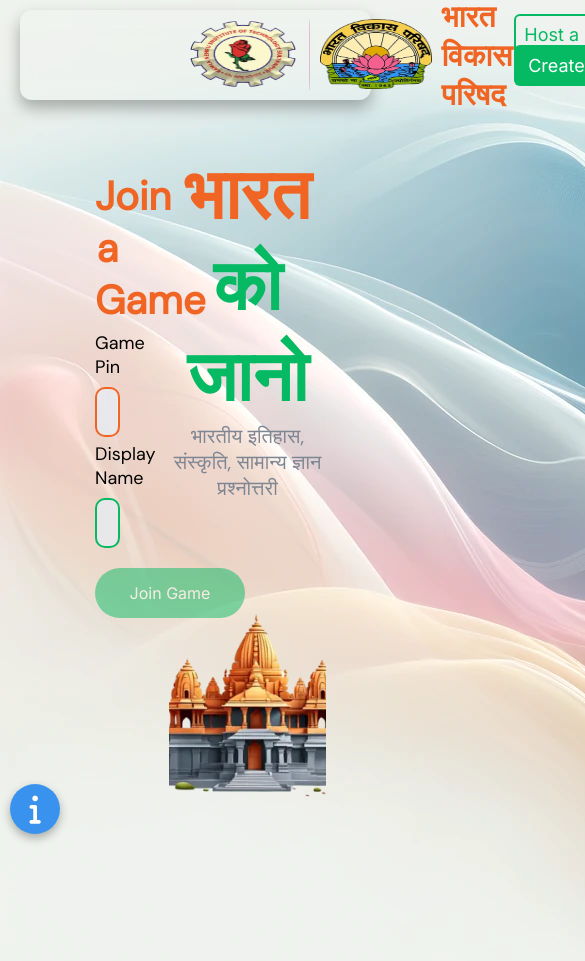
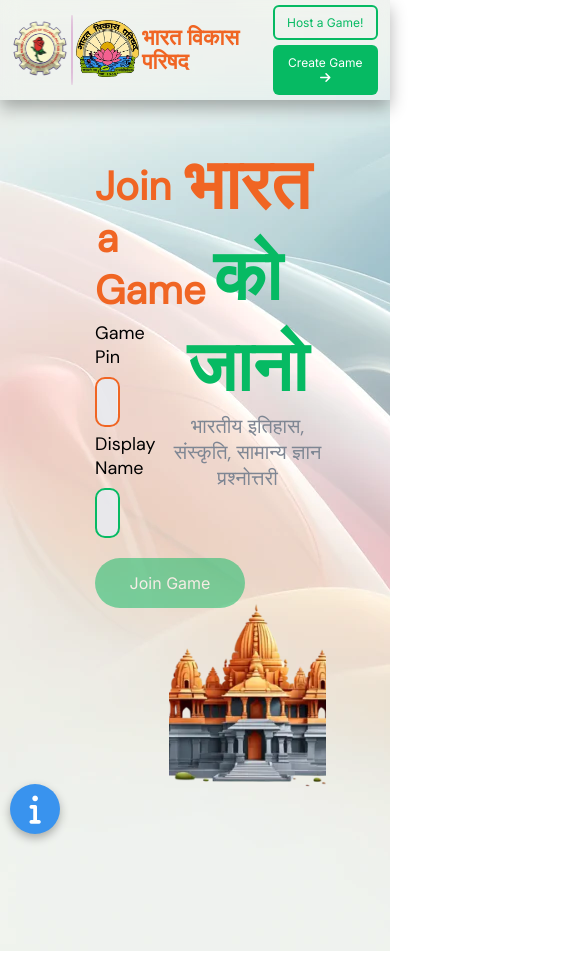
Before and after one commit to SHRbharat/realtime-quiz-app-mongoDb, a website: page public/index.html in a window 390 px wide. Shown: the top 961 px of the page, 585 px wide, since content can reach past the window. Drawn offline with nearby package versions, Linux system fonts and the light colour scheme; no server answers.

Commit message:
fix header responsiveness

```diff
--- a/package.json
+++ b/package.json
@@ -4,6 +4,7 @@
   "description": "A kahoot website clone",
   "main": "index.js",
   "scripts": {
+    "start": "nodemon server/server.js",
     "test": "echo \"Error: no test specified\" && exit 1"
   },
   "author": "",
--- a/public/css/index.css
+++ b/public/css/index.css
@@ -80,7 +80,6 @@
 }
 
 @media only screen and (max-width : 1080px) {
-
     section {
         padding: 5rem;
     }
@@ -92,6 +91,12 @@
 }
 
 @media only screen and (max-width : 924px) {
+    .header .button-container a,
+    .header .button-container button {
+        width: 100%;
+        font-size: 1.4rem;
+        padding: 1rem;
+    }
 
     .text-inter-sm {
         font-weight: 300;
@@ -110,8 +115,48 @@
         width: 20rem;
     }
 }
+@media only screen and (max-width : 768px) {
+    .nav-logo-container {
+        align-items: center !important;
+        width: 95% !important;
+        gap: 0.5rem;
+    }
+
+    .header .button-container {
+        width: 100%;
+        flex-direction: column;
+        gap: 0.5rem !important;
+    }
+}
 
 @media only screen and (max-width : 576px) {
+    .header {
+        width: 100% !important;
+        border-radius: 0 !important;
+        margin: 0 !important;
+    }
+
+    .nav-logo-container .header-text {
+        font-size: 2.2rem !important;
+        margin: 0rem !important;
+    }
+
+    .nav-logo-container .vertical-line {
+        margin: 0rem !important;
+    }
+
+    .header .button-container {
+        width: 100%;
+        flex-direction: column;
+        gap: 1rem;
+    }
+
+    .header .button-container a,
+    .header .button-container button {
+        width: 100%;
+        font-size: 1.2rem;
+        padding: 1rem;
+    }
 
     .text-inter-sm {
         font-weight: 300;
@@ -136,9 +181,9 @@
     /* background-color: transparent; */
     width: 90%;
     margin: 1rem auto;
-    max-height: 9rem;
+    max-height: 10rem;
     display: flex;
-    padding: 2.4rem 16.7rem;
+    padding: 8px 12px;
     justify-content: space-between;
     align-items: center;
     /* box-shadow: 0px 2px 10px 0px rgb(206 131 193 / 50%); */
@@ -146,12 +191,16 @@
     border-radius: 1.2rem;
     box-shadow: 0 8px 16px rgba(0, 0, 0, 0.3);
     backdrop-filter: blur(10px);
+    gap: 1rem;
 }
 
 .nav-logo-container {
     display: flex;
     justify-content: center;
     align-items: center;
+    width: 60%;
+    height: 100%;
+    gap: 1%;
 }
 
 .nav-logo-container .vertical-line {
@@ -164,8 +213,10 @@
 }
 
 .nav-logo img {
+    width: 100%;
+    height: 100%;
     max-height: 7rem;
-    aspect-ratio: 16/10;
+    /*aspect-ratio: 16/10;*/
 }
 
 .nav-logo-container .header-text {
@@ -173,15 +224,24 @@
     margin-left: 1rem;
     color: var(--Primary-2);
     font-weight: 700;
+    line-height: 1.1;
+}
+
+.header .button-container{
+    width: 40%;
+    display: flex;
+    justify-content: center;
+    align-items: center;
+    gap: 1%;
 }
 
 .header .button-container a {
-    width: 10rem;
     padding: .8rem;
     border-radius: 0.6rem;
     border: 2px solid var(--Highlight-Primary);
     color: var(--Highlight-Primary);
     cursor: pointer;
+    text-align: center;
 }
 
 .login-section .form-panel {
```
Also changed, not shown: 1 other file.
